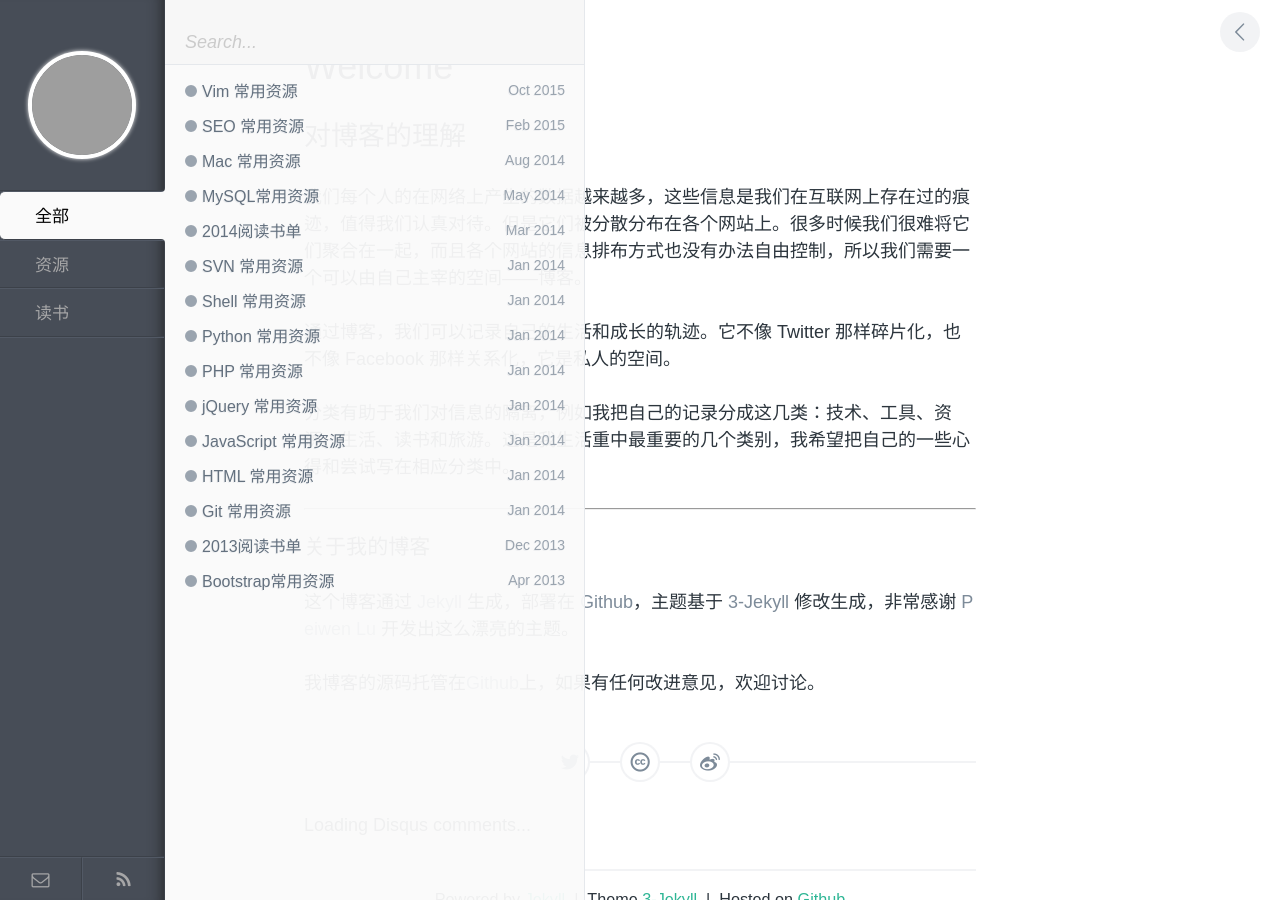
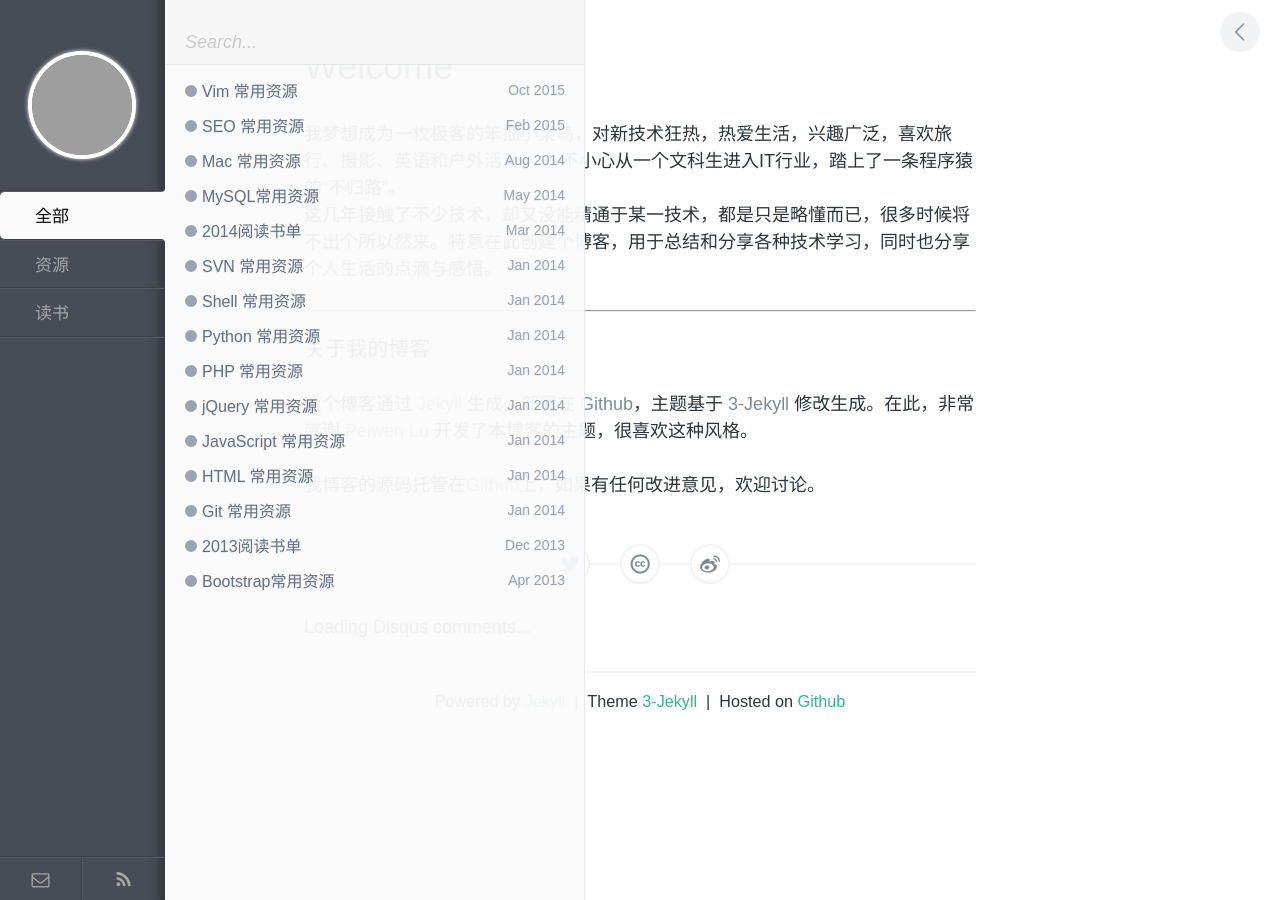
Before and after one commit to z00216423/z00216423.github.io, a Jekyll site: the page built from index.md, in a window 1280 px wide. Built offline with Jekyll 4.4.1, drawn with Linux system fonts in a browser that asks for light colours; comment, search, counter and statistics services are not loaded; grey boxes are pictures that could not be loaded.

Commit message:
add self introduction

```diff
--- a/index.md
+++ b/index.md
@@ -3,18 +3,13 @@
 title: Welcome
 ---
 
-## 对博客的理解
-
-我们每个人的在网络上产生的数据越来越多，这些信息是我们在互联网上存在过的痕迹，值得我们认真对待。但是它们被分散分布在各个网站上。很多时候我们很难将它们聚合在一起，而且各个网站的信息排布方式也没有办法自由控制，所以我们需要一个可以由自己主宰的空间——博客。
-
-通过博客，我们可以记录自己的生活和成长的轨迹。它不像 Twitter 那样碎片化，也不像 Facebook 那样关系化，它是私人的空间。
-
-分类有助于我们对信息的隔离，例如我把自己的记录分成这几类：技术、工具、资源、生活、读书和旅游。这是我生活重中最重要的几个类别，我希望把自己的一些心得和尝试写在相应分类中。
+我梦想成为一枚极客的笨拙小菜鸟，对新技术狂热，热爱生活，兴趣广泛，喜欢旅行、摄影、英语和户外活动。 一不小心从一个文科生进入IT行业，踏上了一条程序猿的“不归路”。
+这几年接触了不少技术，却又没能精通于某一技术，都是只是略懂而已，很多时候将不出个所以然来。特意在此创建个博客，用于总结和分享各种技术学习，同时也分享个人生活的点滴与感悟。
 
 ---
 
 ### 关于我的博客
 
-这个博客通过 [Jekyll](http://jekyllrb.com/) 生成，部署在 [Github](https://pages.github.com)，主题基于 [3-Jekyll](https://github.com/P233/3-Jekyll) 修改生成，非常感谢 [Peiwen Lu](https://github.com/P233) 开发出这么漂亮的主题。
+这个博客通过 [Jekyll](http://jekyllrb.com/) 生成，部署在 [Github](https://pages.github.com)，主题基于 [3-Jekyll](https://github.com/P233/3-Jekyll) 修改生成。在此，非常感谢 [Peiwen Lu](https://github.com/P233) 开发了本博客的主题，很喜欢这种风格。
 
 我博客的源码托管在[Github](https://github.com/suyan/suyan.github.io)上，如果有任何改进意见，欢迎讨论。
```
